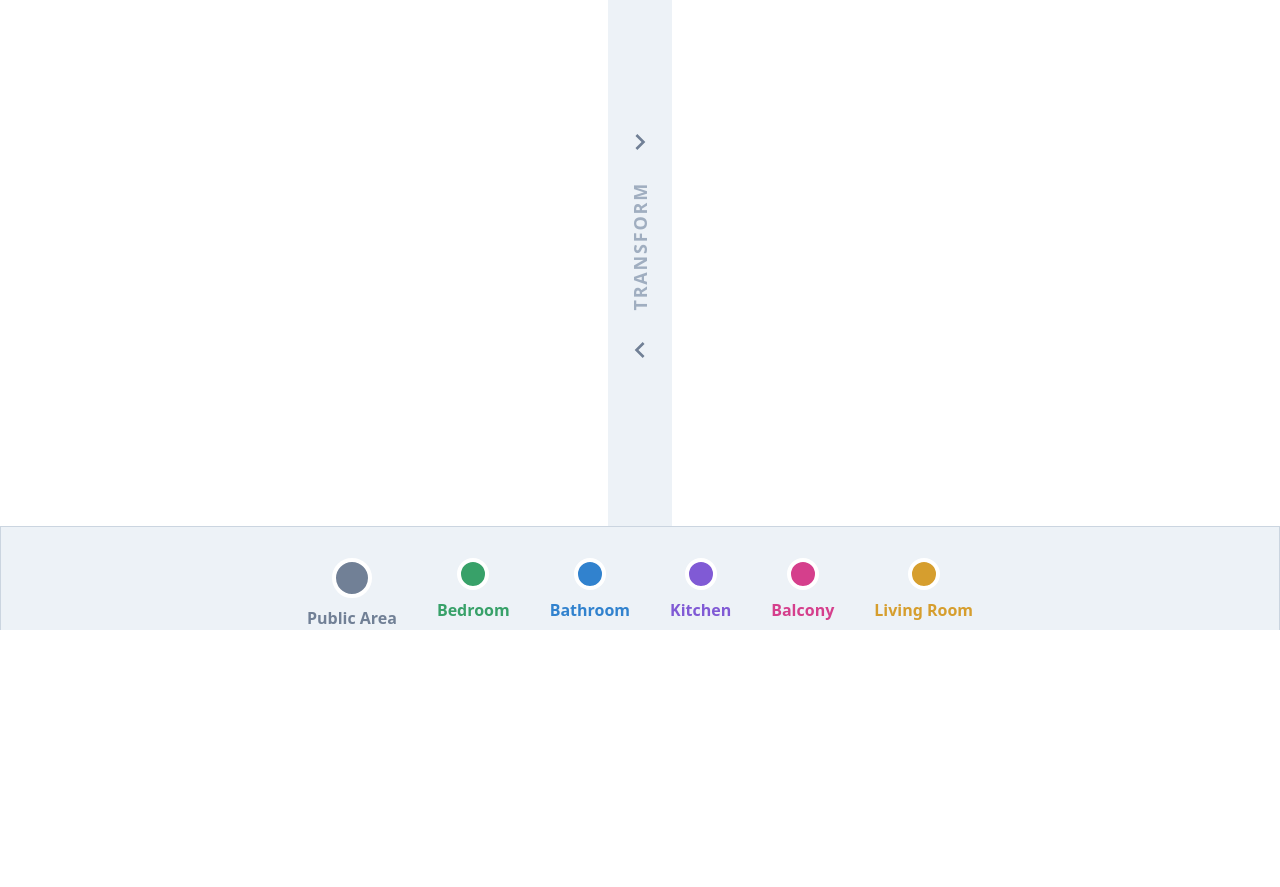
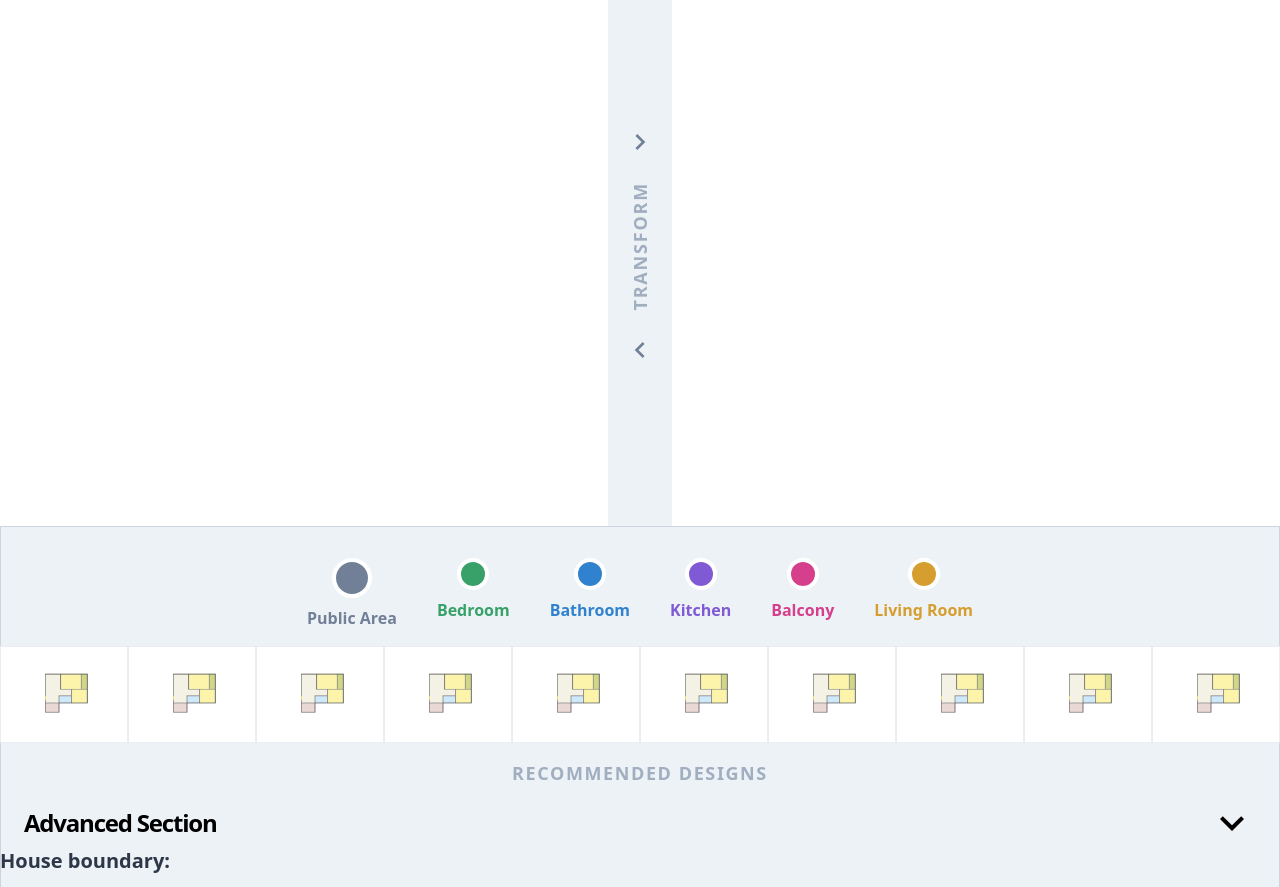
Before and after one commit to GradutionProjectTMH/home-lab-ai, a Gatsby site: page /build in a window 1280 px wide. Shown: the part 178-1065 px from the top of the page. Before the commit the page ends 808 px from the top, so only its background shows below. Built offline with nearby package versions, Linux system fonts and the light colour scheme; Gatsby itself is replaced by a stand-in of ours.

Commit message:
add build page

```diff
--- a/package.json
+++ b/package.json
@@ -16,6 +16,7 @@
     "typecheck": "tsc --noEmit"
   },
   "dependencies": {
+    "animejs": "^3.2.1",
     "autoprefixer": "^10.4.12",
     "gatsby": "^4.23.1",
     "gatsby-plugin-google-analytics": "^4.23.0",
@@ -29,6 +30,7 @@
     "postcss": "^8.4.16",
     "react": "^18.1.0",
     "react-dom": "^18.1.0",
+    "react-transition-group": "^4.4.5",
     "react-type-animation": "^2.1.1",
     "tailwindcss": "^3.1.8"
   },
@@ -36,6 +38,7 @@
     "@types/node": "^17.0.45",
     "@types/react": "^18.0.20",
     "@types/react-dom": "^18.0.6",
+    "@types/react-transition-group": "^4.4.5",
     "typescript": "^4.8.3"
   }
 }
--- a/src/components/button-icon.tsx
+++ b/src/components/button-icon.tsx
@@ -16,7 +16,7 @@ type ButtonIconProps = {
 	disabled?: boolean;
 	type?: ButtonType;
 	link?: string;
-} & React.HTMLAttributes<HTMLButtonElement>;
+} & React.HTMLAttributes<HTMLElement>;
 
 const ButtonIcon = ({
 	Icon,
@@ -27,7 +27,7 @@ const ButtonIcon = ({
 	onClick,
 	...props
 }: ButtonIconProps) => {
-	const handleClicked = (event: React.MouseEvent<HTMLButtonElement, MouseEvent>) => {
+	const handleClicked = (event: React.MouseEvent<HTMLElement, MouseEvent>) => {
 		if (link) {
 			navigate(link);
 			return;
--- a/src/components/button.tsx
+++ b/src/components/button.tsx
@@ -18,7 +18,7 @@ type ButtonProps = {
 	LeftItem?: React.FC<React.HTMLAttributes<HTMLOrSVGElement>>;
 	RightItem?: React.FC<React.HTMLAttributes<HTMLOrSVGElement>>;
 	link?: string;
-} & React.HTMLAttributes<HTMLButtonElement>;
+} & React.HTMLAttributes<HTMLElement>;
 
 const Button = ({
 	title,
@@ -32,7 +32,7 @@ const Button = ({
 	onClick,
 	...props
 }: ButtonProps) => {
-	const handleClicked = (event: React.MouseEvent<HTMLButtonElement, MouseEvent>) => {
+	const handleClicked = (event: React.MouseEvent<HTMLElement, MouseEvent>) => {
 		if (link) {
 			navigate(link);
 			return;
--- /dev/null
+++ b/src/components/carousel.tsx
@@ -0,0 +1,57 @@
+import * as React from "react";
+import { Transition } from "react-transition-group";
+import { joinTxts } from "../utils/text.util";
+import Stack from "./layout/stack";
+import ExpandMoreSvg from "../svgs/expand-more.svg";
+import ExpandLessSvg from "../svgs/expand-less.svg";
+import H3 from "./typography/h3";
+import ButtonIcon from "./button-icon";
+
+type CarouselProps = {
+	title: string;
+	children: React.ReactNode;
+	disabled?: boolean;
+	RightItem?: React.FC<React.HTMLAttributes<HTMLOrSVGElement>>;
+	RightItemActive?: React.FC<React.HTMLAttributes<HTMLOrSVGElement>>;
+} & React.HTMLAttributes<HTMLElement>;
+
+const Carousel = ({
+	title,
+	disabled = false,
+	RightItem,
+	RightItemActive,
+	children,
+	className = "",
+	onClick,
+	...props
+}: CarouselProps) => {
+	const [isActive, setIsActive] = React.useState<boolean>(false);
+
+	const handleClicked = (event: React.MouseEvent<HTMLElement, MouseEvent>) => {
+		if (disabled) return;
+
+		setIsActive(!isActive);
+		if (onClick) onClick(event);
+	};
+
+	return (
+		<section className={joinTxts("py-3")} {...props}>
+			<Stack
+				className="justify-between items-center gap-2 px-6 cursor-pointer hover:bg-gray-200 active:bg-gray-300"
+				onClick={handleClicked}
+			>
+				<H3>{title}</H3>
+				{isActive ? <ExpandLessSvg className="w-12 h-12" /> : <ExpandMoreSvg className="w-12 h-12" />}
+			</Stack>
+
+			<Transition in={isActive} timeout={1000}>
+				{(state) => {
+					console.log(state);
+					return children;
+				}}
+			</Transition>
+		</section>
+	);
+};
+
+export default Carousel;
--- a/src/pages/build.tsx
+++ b/src/pages/build.tsx
@@ -7,9 +7,11 @@ import Seo from "../components/seo";
 import ButtonIcon from "../components/button-icon";
 import ChevronRightSvg from "../svgs/chevron-right.svg";
 import ChevronLeftSvg from "../svgs/chevron-left.svg";
-import H5 from "../components/typography/h5";
 import Strong from "../components/typography/strong";
 import { joinTxts } from "../utils/text.util";
+import { StaticImage } from "gatsby-plugin-image";
+import H5 from "../components/typography/h5";
+import Carousel from "../components/carousel";
 
 const rooms = [
 	{
@@ -99,6 +101,69 @@ const IndexPage = () => {
 						))}
 					</Stack>
 				</Stack>
+
+				<Stack className="mt-4">
+					<StaticImage
+						src="../images/suggested-designs/33.png"
+						alt="suggested-design"
+						className="cursor-pointer hover:scale-110 hover:shadow-md"
+					/>
+					<StaticImage
+						src="../images/suggested-designs/33.png"
+						alt="suggested-design"
+						className="cursor-pointer hover:scale-110 hover:shadow-md"
+					/>
+					<StaticImage
+						src="../images/suggested-designs/33.png"
+						alt="suggested-design"
+						className="cursor-pointer hover:scale-110 hover:shadow-md"
+					/>
+					<StaticImage
+						src="../images/suggested-designs/33.png"
+						alt="suggested-design"
+						className="cursor-pointer hover:scale-110 hover:shadow-md"
+					/>
+					<StaticImage
+						src="../images/suggested-designs/33.png"
+						alt="suggested-design"
+						className="cursor-pointer hover:scale-110 hover:shadow-md"
+					/>
+					<StaticImage
+						src="../images/suggested-designs/33.png"
+						alt="suggested-design"
+						className="cursor-pointer hover:scale-110 hover:shadow-md"
+					/>
+					<StaticImage
+						src="../images/suggested-designs/33.png"
+						alt="suggested-design"
+						className="cursor-pointer hover:scale-110 hover:shadow-md"
+					/>
+					<StaticImage
+						src="../images/suggested-designs/33.png"
+						alt="suggested-design"
+						className="cursor-pointer hover:scale-110 hover:shadow-md"
+					/>
+					<StaticImage
+						src="../images/suggested-designs/33.png"
+						alt="suggested-design"
+						className="cursor-pointer hover:scale-110 hover:shadow-md"
+					/>
+					<StaticImage
+						src="../images/suggested-designs/33.png"
+						alt="suggested-design"
+						className="cursor-pointer hover:scale-110 hover:shadow-md"
+					/>
+				</Stack>
+
+				<Stack className="mt-4 justify-center font-medium text-gray-400 tracking-widest">
+					<H5 className="">RECOMMENDED DESIGNS</H5>
+				</Stack>
+			</section>
+
+			<section className="container mx-auto">
+				<Carousel title="Advanced Section">
+					<H4 className="text-gray-700">House boundary:</H4>
+				</Carousel>
 			</section>
 		</Body>
 	);
--- a/src/pages/system-designs.tsx
+++ /dev/null
@@ -1,27 +0,0 @@
-import * as React from "react";
-import type { HeadFC } from "gatsby";
-import Body from "../components/body";
-import Seo from "../components/seo";
-import H1 from "../components/typography/h1";
-import H2 from "../components/typography/h2";
-import H3 from "../components/typography/h3";
-import H4 from "../components/typography/h4";
-import H5 from "../components/typography/h5";
-
-const SystemDesign = () => {
-	return (
-		<Body>
-			<div className="container mx-auto">
-				<H1>Heading 1</H1>
-				<H2>Heading 2</H2>
-				<H3>Heading 3</H3>
-				<H4>Heading 4</H4>
-				<H5>Heading 5</H5>
-			</div>
-		</Body>
-	);
-};
-
-export default SystemDesign;
-
-export const Head: HeadFC = () => <Seo title="System Designs" />;
```
Also changed, not shown: src/images/suggested-designs/33.png (added), src/svgs/expand-less.svg (added), src/svgs/expand-more.svg (added).
